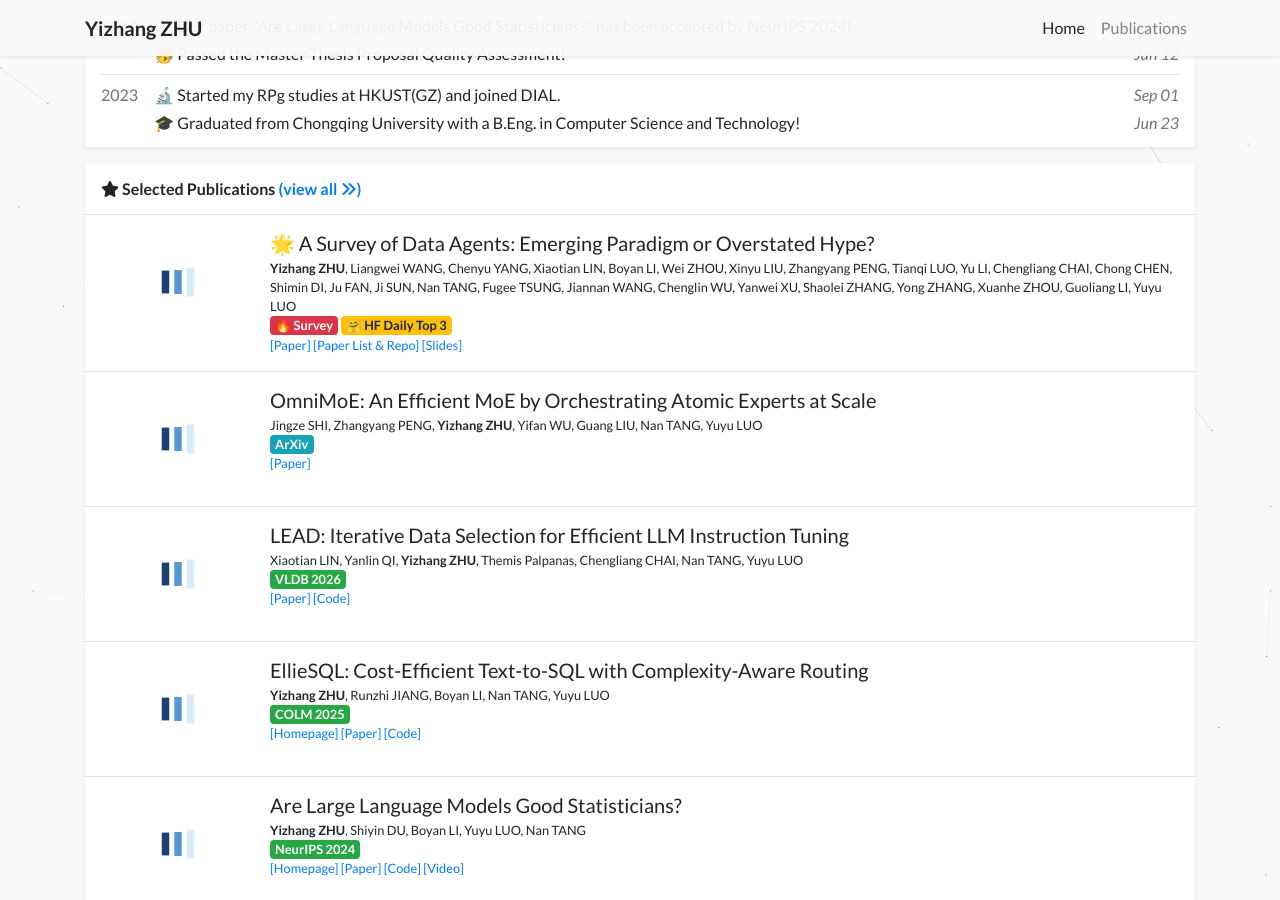
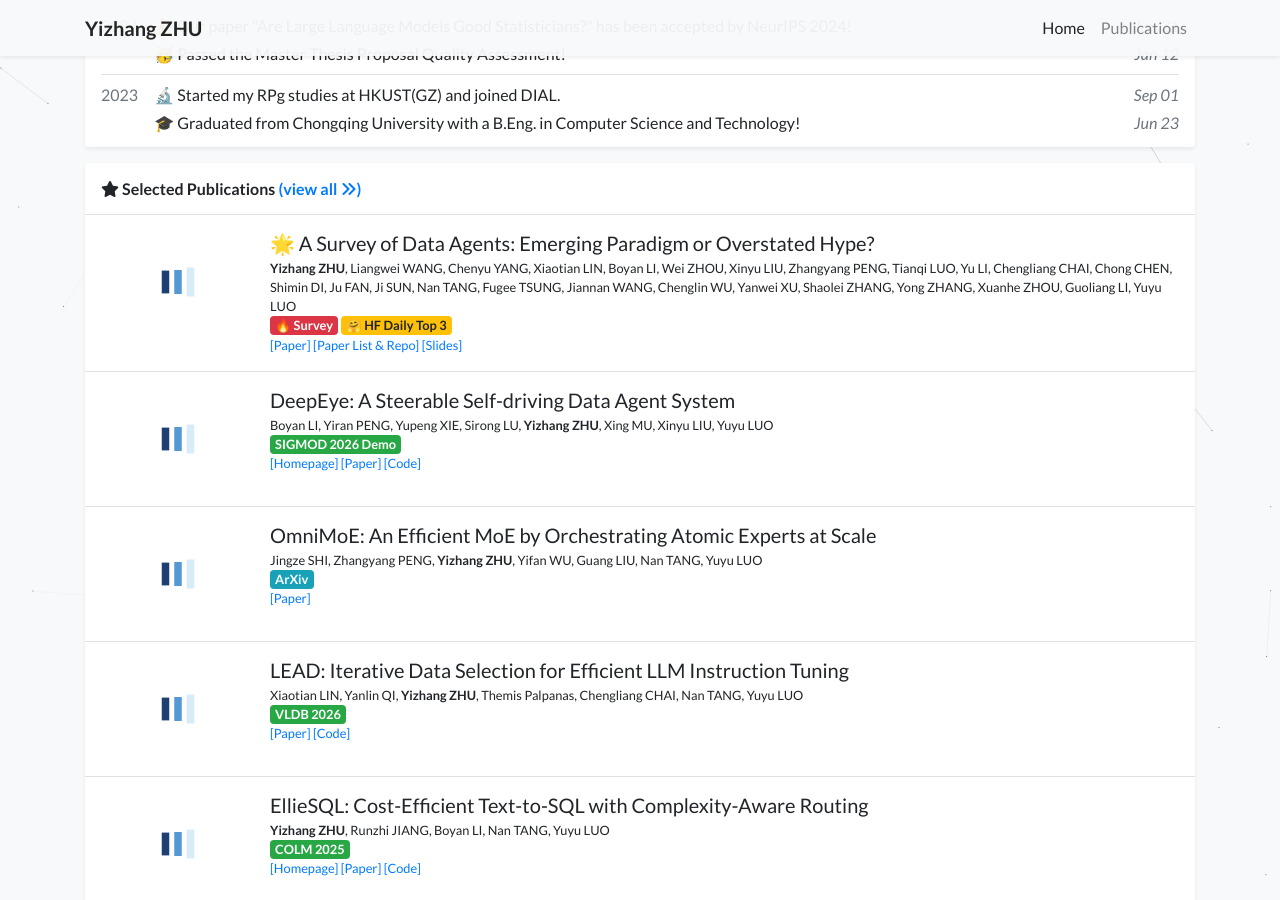
Before and after one commit to derrickzhuyz/derrickzhuyz.github.io, a Jekyll site: the page built from index.html, in a window 1280 px wide and 900 px high, scrolled down 1281 px. Built offline with Jekyll 4.4.1, drawn with Linux system fonts in a browser that asks for light colours; a style sheet for code colours, icons or effects is not loaded.

Commit message:
add: deepeye sigmod demo

```diff
--- a/_data/authors.yml
+++ b/_data/authors.yml
@@ -103,6 +103,21 @@
 "Guang LIU":
   url: "https://scholar.google.com/citations?user=PqsOPSwAAAAJ"
 
+"Xinyu LIU":
+  url: "https://scholar.google.com/citations?user=00jeCbkAAAAJ&hl"
+
+"Yupeng XIE":
+  url: "https://scholar.google.com/citations?user=Xt8HBrIAAAAJ&hl"
+
+"Sirong LUO":
+  url: "https://scholar.google.com/citations?user=uuUJURIAAAAJ&hl"
+
+"Yiran PENG":
+   url: "https://scholar.google.com/citations?user=GgdGH3wAAAAJ"
+
+"Xing MU":
+  url: "https://github.com/MuXing-uestc-hkust"
+
 # "Charles Green (MIT)":
 #   name: Charles Green
 #   url: https://www.google.com/?q=Charles+Green+MIT
```
Also changed, not shown: _publications/2026/DeepEye.md (added, +28 -0 lines), assets/images/covers/DeepEye_cover.png (added), 1 other file.
